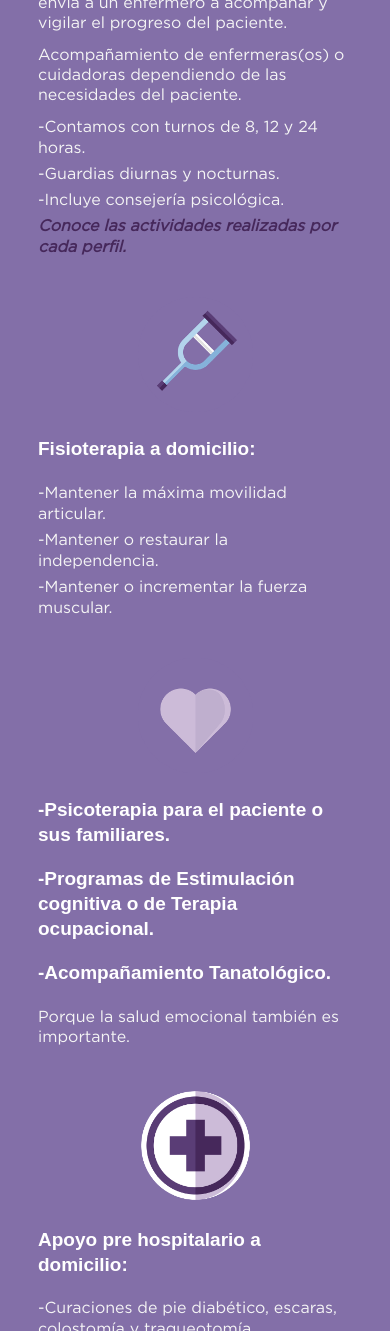
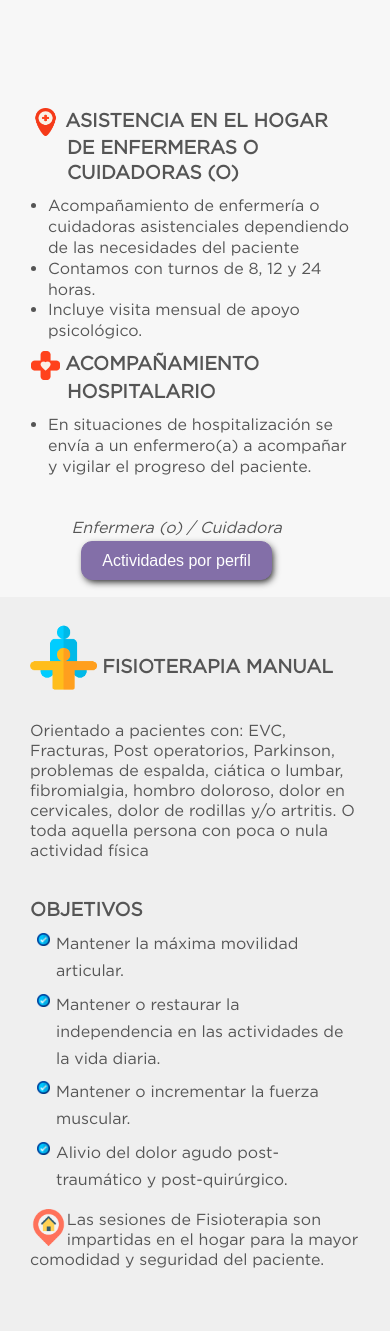
Before and after one commit to jnoelopez85/vitality, a PHP site: page /nuestros-servicios.php in a window 390 px wide. Shown: the part 413-1744 px from the top of the page. Run offline with PHP 8.4, Linux system fonts and the light colour scheme; some libraries are stand-ins or nearby versions; some web fonts are replaced.

Commit message:
no message

```diff
--- a/css/style.css
+++ b/css/style.css
@@ -38,6 +38,29 @@
 	padding-bottom: 6px;
 	line-height: 17px;
 }
+
+/*utilidades*/
+.titulo-icon{
+  width: 1.5em;
+}
+
+.titulo-icon-fisio{
+    width: 3.5em;
+    padding-bottom: 1.1em;
+}
+
+.center{text-align:center;}
+.left{text-align:left;}
+.right{text-align:right;}
+.justify{text-align:justify;}
+
+.centrarCaja{
+  width: 50%;
+  display: block;
+  margin-left: auto;
+  margin-right: auto;
+}
+
 
 #page {
   position: relative;
@@ -895,6 +918,125 @@
   text-decoration: none;
 }
 
+#gtco-tituloServicio {
+  color: #836fa8;
+  background: #fff;
+}
+
+#gtco-tituloServicio h1{
+	color: #555;
+	font-weight: bold;
+	font-size: 24px;
+}
+#gtco-servicios1 {
+  color: #555;
+  background: #f7f7f7;
+}
+
+#gtco-servicios1 h1{
+	font-family: "vitality", Arial, sans-serif;
+	font-size: 24px;
+}
+
+#gtco-servicios1 h2{
+	font-family: "vitality", Arial, sans-serif;
+	font-weight: bold;
+	font-size: 19px;
+	line-height: 1.3;
+	margin-bottom: 10px;
+	margin-left: 37px;
+	text-indent: -36px;
+}
+
+#gtco-servicios1 p{
+  color: #555;
+}
+
+#gtco-servicios1 li{
+  margin-left: -22px;
+  line-height: 1.3em;
+}
+
+#gtco-servicios2 {
+  color: #555;
+  background: #efefef;
+}
+
+#gtco-servicios2 h1{
+	font-family: "vitality", Arial, sans-serif;
+	font-size: 24px;
+}
+
+#gtco-servicios2 h2{
+    font-family: "vitality", Arial, sans-serif;
+    font-weight: bold;
+	font-size: 19px;
+	line-height: 1.3;
+	margin-bottom: 8px;
+}
+
+#gtco-servicios2 p{
+  color: #555;
+  padding-bottom: 26px;
+}
+
+ul.vineta_fisio{
+	list-style-type: none;
+    padding-left: 7px;
+
+}
+
+.vineta_fisio li{
+	background-image: url(../images/vineta-fisioterapia.png);
+	background-size: 13px;
+	background-position-y: 3px;
+	background-repeat: no-repeat;
+	padding-left: 19px;
+	padding-bottom: 6px;
+	line-height: 1.7em;
+}
+
+#gtco-servicios3 {
+  color: #555;
+  background: #fff;
+  padding-bottom: 0px;
+}
+
+#gtco-servicios3 h1{
+	font-family: "vitality", Arial, sans-serif;
+	font-size: 24px;
+}
+
+#gtco-servicios3 h2{
+    font-family: "vitality", Arial, sans-serif;
+    font-weight: bold;
+	font-size: 19px;
+	line-height: 1.3;
+	margin-bottom: 8px;
+}
+
+#gtco-servicios3 p{
+  color: #555;
+}
+
+ul.vineta_urgencia{
+	list-style-type: none;
+    padding-left: 7px;
+	padding-top: 5em;
+}
+
+.vineta_urgencia li{
+	background-image: url(../images/vineta_cuidados_urgencia.png);
+	background-size: 13px;
+	background-position-y: 3px;
+	background-repeat: no-repeat;
+	padding-left: 19px;
+	padding-bottom: 2.5em;
+	line-height: 17px;
+	font-weight: bold;
+	font-size: 1.3em;
+}
+
 #gtco-subscribe {
   color: #fff;
   background: #836fa8;
@@ -902,17 +1044,16 @@
 }
 
 #gtco-subscribe h1{
+	font-family: "vitality", Arial, sans-serif;
 	font-size: 24px;
-	margin-top: 20px;
-    margin-bottom: 10px;
 }
 
 #gtco-subscribe h2{
-    font-family: "Droid Sans", Arial, sans-serif;
+   font-family: "vitality", Arial, sans-serif;
     font-weight: bold;
-    margin: 0 0 20px 0;
 	font-size: 19px;
 	line-height: 1.3;
+	margin-bottom: 8px;
 }
 
 #gtco-subscribe .form-control {
@@ -2222,10 +2363,11 @@
 
 #gtco-compromisos h1{
 	font-size: 24px;
+	color: #777777;
 }
 
 #gtco-compromisos h2{
-	color: #836fa8;
+	color: #555;
     font-size: 18px;
     padding-left: 12px;
 	margin-top: 20px;
--- a/nuestros-servicios.php
+++ b/nuestros-servicios.php
@@ -16,110 +16,195 @@
 
 	<br>
 	<br>
-
-	<div id='gtco-subscribe'>
+	<div id='gtco-tituloServicio'>
 		<div class='gtco-container'>
 			<div class='row'>
 				<div class='col-md-12'>
-					<form class='form-inline'>
-						<br>
-						<h1 class='text-center'>Nuestros Servicios</h1>
-						<div class='col-md-3 col-sm-3'>
-							<div class='form-group animate-box' data-animate-effect='fadeIn'>
-								<img src='images/vitality-acompanamiento-hospitalario-atencion-domiciliaria.png' class='img-responsive center-block' alt='Servicio de acompañamiento hospitalario o atención domiciliaria Mérida Yucatán'>
-								<h2>Acompañamiento hospitalario o Atención domiciliaria:</h2>
-								<p>En situaciones de hospitalización se envía a un enfermero a acompañar y vigilar el progreso del paciente.</p>
-								<p>Acompañamiento de enfermeras(os) o cuidadoras dependiendo de las necesidades del paciente.</p>
-								<p class='lista'>-Contamos con turnos de 8, 12 y 24 horas.</p>
-								<p class='lista'>-Guardias diurnas y nocturnas.</p>
-								<p class='lista'>-Incluye consejería psicológica.</p>
-								<p class='lista'><a href='actividades-servicios-enfermera-cuidadora-vitality-adultos-mayores.pdf'><b><i>Conoce las actividades realizadas por cada perfil.</i></b></a></p>
-							</div>
-						</div>
-
-						<div class='col-md-3 col-sm-3'>
-							<div class='form-group animate-box' data-animate-effect='fadeIn'>
-								<img src='images/vitality-fisioterapia-a-domicilio.png' class='img-responsive center-block' alt='Fisioterapia a domicilio para adultos en vitality'>
-								<h2>Fisioterapia a domicilio:</h2>
-								<p class='lista'>-Mantener la máxima movilidad articular.</p>
-								<p class='lista'>-Mantener o restaurar la independencia.</p>
-								<p class='lista'>-Mantener o incrementar la fuerza muscular.</p>
-							</div>
-						</div>
-						<div class='col-md-3 col-sm-3'>
-							<div class='form-group animate-box' data-animate-effect='fadeIn'>
-								<img src='images/vitality-psicoterapia.png' class='img-responsive center-block' alt='Atencion psicológica a domicilio vitality'>
-								<h2>-Psicoterapia para el paciente o sus familiares.</h2>
-								<h2>-Programas de Estimulación cognitiva o de Terapia ocupacional.</h2>
-								<h2>-Acompañamiento Tanatológico.</h2>
-								<p>Porque la salud emocional también es importante.</p>
-							</div>
-						</div>
-
-						<div class='col-md-3 col-sm-3'>
-							<div class='form-group animate-box' data-animate-effect='fadeIn'>
-								<img src='images/vitality-apoyo-prehospitalario-a-domicilio.png' class='img-responsive center-block' alt='Apoyo pre hospitalario a domicilio, inyecciones, curaciones vitality Mérida'>
-								<h2>Apoyo pre hospitalario a domicilio:</h2>
-								<p class='lista'>-Curaciones de pie diabético, escaras, colostomía y traqueotomía.</p>
-								<p class='lista'>-Hidratación oral.</p>
-								<p class='lista'>-Inyecciones.</p>
-								<p class='lista'>-Canalizaciones.</p>
-								<p class='lista'>-Acompañamiento a citas médicas.</p>
-								<p class='lista'>-Acompañamiento a laboratorio.</p>
-							</div>
-						</div>
-
-					</form>
+					<br>
+					<h1 class='center'><img class="titulo-icon" src='images/Icono-Servicios.png' alt='Valoración inicial vitality'> NUESTROS SERVICIOS</h1>
 				</div>
 			</div>
 		</div>
 	</div>
 
-	<br>
-	<br>
+
+	<div id='gtco-servicios1'>
+		<div class='gtco-container'>
+			<div class='row'>
+				<div class='col-md-12'>
+						<div class='col-md-6 col-sm-6'>
+							<div class=' animate-box' data-animate-effect='fadeIn'>
+									<br>
+									<img src='images/CUIDADOS-ASISTENCIALES.png' class='img-responsive' alt='Servicio de acompañamiento hospitalario o atención domiciliaria Mérida Yucatán'>
+									<br>
+							</div>
+						</div>
+
+						<div class='col-md-6 col-sm-6'>
+							<div class='animate-box' data-animate-effect='fadeIn'>
+								<br>
+								<br>
+								<br>
+								<h2><img class="titulo-icon" src='images/icono-asistencia-en-el-hogar.png' alt='Valoración inicial vitality'> ASISTENCIA EN EL HOGAR DE ENFERMERAS O CUIDADORAS (O)</h2>
+								<ul>
+									<li>Acompañamiento de enfermería o cuidadoras asistenciales dependiendo de las necesidades del paciente</li>
+									<li>Contamos con turnos de 8, 12 y 24 horas.</li>
+									<li>Incluye visita mensual de apoyo psicológico.</li>
+								</ul>
+								<h2><img class="titulo-icon" src='images/icono-acompanamiento-hospitalario.png' alt='Valoración inicial vitality'> ACOMPAÑAMIENTO HOSPITALARIO</h2>
+								<ul>
+									<li>En situaciones de hospitalización se envía a un enfermero(a) a acompañar y vigilar el progreso del paciente.</li>
+								</ul>
+								<br>
+								<i>&emsp; &emsp; Enfermera (o) / Cuidadora</i>
+								<p>&emsp; &emsp;&nbsp;&nbsp; <a href='nuestros-servicios.php' title='Servicios y compromiso con el adulto mayor' class='btn btn-primary btn-lg'>Actividades por perfil</a></p>
+							</div>
+						</div>
+				</div>
+			</div>
+		</div>
+	</div>
+
+
+	<div id='gtco-servicios2'>
+		<div class='gtco-container'>
+			<div class='row'>
+				<div class='col-md-12'>
+
+						<div class='col-md-6 col-sm-6'>
+							<div class='animate-box' data-animate-effect='fadeIn'>
+								<br>
+								<h2><img class="titulo-icon-fisio" src='images/icono-fisioterapia.png' alt='Valoración inicial vitality'> FISIOTERAPIA MANUAL</h2>
+								<p>Orientado a pacientes con: EVC, Fracturas, Post operatorios, Parkinson, problemas de espalda, ciática o lumbar, fibromialgia, hombro doloroso, dolor en cervicales, dolor de rodillas y/o artritis. O toda aquella persona con poca o nula actividad física</p>
+								<h2>OBJETIVOS</h2>
+								<ul class='vineta_fisio'>
+									<li>Mantener la máxima movilidad articular.</li>
+									<li>Mantener o restaurar la independencia en las actividades de la vida diaria.</li>
+									<li>Mantener o incrementar la fuerza muscular.</li>
+									<li>Alivio del dolor agudo post-traumático y post-quirúrgico.</li>
+								</ul>
+
+								<img class='pull-left' src='images/icono-fisioterapia-hogar.png' alt='Valoración inicial vitality' style='width: 2.3em;'>
+								<p>Las sesiones de Fisioterapia son impartidas en el hogar para la mayor comodidad y seguridad del paciente.</p>
+							</div>
+						</div>
+						<div class='col-md-6 col-sm-6'>
+							<div class=' animate-box' data-animate-effect='fadeIn'>
+									<br>
+									<img src='images/CUIDADOS-POST-OPERATORIOS.png' class='img-responsive' alt='Servicio de acompañamiento hospitalario o atención domiciliaria Mérida Yucatán'>
+									<br>
+							</div>
+						</div>
+				</div>
+			</div>
+		</div>
+	</div>
+
+	<div id='gtco-servicios3'>
+		<div class='gtco-container'>
+			<div class='row'>
+				<div class='col-md-12'>
+						<div class='col-md-6 col-sm-6'>
+							<div class=' animate-box' data-animate-effect='fadeIn'>
+									<br>
+								<img src='images/CUIDADOS-BIENESTAR-EMOCIONAL.png' class='img-responsive' alt='Servicio de acompañamiento hospitalario o atención domiciliaria Mérida Yucatán'>
+									<br>
+
+							</div>
+						</div>
+						<div class='col-md-6 col-sm-6'>
+							<div class='animate-box' data-animate-effect='fadeIn'>
+								<br>
+								<h2><img class="titulo-icon" src='images/icono-psicoterapia.png' alt='Valoración inicial vitality'> PSICOTERAPIA PARA EL PACIENTE Y/O SUS FAMILIARES</h2>
+								<p>Trabajamos con el paciente y/o familiares para ayudarlo a cambiar pensamientos, sentimientos o conductas que lo aquejan; a través de estrategias de intervención cognitiva, afectivas, conductuales o sistemáticas que trabajan para el bienestar, crecimiento personal y desarrollo ocupacional del paciente.</p>
+								<h2><img class="titulo-icon" src='images/icono-terapia-ocupacional.png' alt='Valoración inicial vitality'> PROGRAMAS DE TERAPIA OCUPACIONAL</h2>
+								<p>El objetivo de la terapia ocupacional es ayudar a la persona a que sea más independiente al realizar sus tareas cotidianas.</p>
+								<h2><img class="titulo-icon" src='images/icono-estimulacion-cognitiva.png' alt='Valoración inicial vitality'> PROGRAMAS DE ESTIMULACIÓN COGNITIVA</h2>
+								<p>Ejercicios y actividades que tienen como objetivo el estimular, mejorar y mantener las capacidades y funcionamiento cognitivo existente y ralentizar el deterioro que se produce.</p>
+								<h2><img class="titulo-icon" src='images/icono-acompanamiento-tanatologico.png' alt='Valoración inicial vitality'> ACOMPAÑAMIENTO TANATOLÓGICO</h2>
+								<p>Trabajamos con las personas y sus familiares que han sufrido una pérdida, asistiéndolos en las diferentes etapas del duelo y ayudándolos a comprenderla, enfrentarla y superarla</p>
+						</div>
+
+				</div>
+			</div>
+		</div>
+	</div>
+
+
+	<div id='gtco-servicios1'>
+		<div class='gtco-container'>
+			<div class='row animate-box' data-animate-effect='fadeIn''>
+				<div class='col-md-12'>
+
+						<div class='col-md-6 col-sm-6'>
+							<div class='col-md-12'>
+								<div class='col-md-6 col-sm-6'>
+									<ul class='vineta_urgencia'>
+										<li>Curaciones</li>
+										<li>Hidratación Oral</li>
+										<li>Inyecciones</li>
+										<li>Canalizaciones</li>
+									</ul>
+								</div>
+								<div class='col-md-6 col-sm-6'>
+									<ul class='vineta_urgencia'>
+										<li>Enemas</li>
+										<li>Nebulizaciones</li>
+										<li>Baños en cama</li>
+										<li>Acompañamiento a citas médicas</li>
+									</ul>
+								</div>
+							</div>
+						</div>
+						<div class='col-md-6 col-sm-6'>
+							<div class=' animate-box' data-animate-effect='fadeIn'>
+									<br>
+								<img src='images/CUIDADOS-DE-URGENCIA.png' class='img-responsive' alt='Servicio de acompañamiento hospitalario o atención domiciliaria Mérida Yucatán'>
+									<br>
+
+							</div>
+						</div>
+				</div>
+			</div>
+		</div>
+	</div>
 
 	<div class='gtco-section-overflow'>
 
 		<div class='gtco-section' id='gtco-compromisos' data-section='services'>
 			<div class='gtco-container'>
-				<h1 class='text-center'>Nuestros Compromisos</h1>
+				<h1 class='text-center'>
+					Nuestros Compromisos
+				</h1>
 				<br>
 				<div class='row'>
 					<div class='col-md-12 animate-box' data-animate-effect='fadeIn'>
 						<div class='row'>
+
 							<div class='col-md-4 col-sm-4'>
-								<div class='feature-left'>
+								<div class='feature-center'>
 									<span class='icon'>
-										<img src='images/vitality-valoracion-inicial.png' alt='Valoración inicial vitality'>
+										<img class='img-responsive center-block' src='images/vitality-valoracion-inicial.png' alt='Nuestro personal vitality'>
 									</span>
-									<div class='feature-copy'>
-										<h2>Valoración Inicial:</h2>
-										<p>Realización de una evaluación previa para conocer cuál es el personal más idóneo para el paciente, los cuidados de enfermería a realizar o el programa de fisioterapia a aplicar.</p>
-									</div>
+									<h2 class='center'>Valoración Inicial</h2>
 								</div>
 							</div>
 
 							<div class='col-md-4 col-sm-4'>
-								<div class='feature-left'>
+								<div class='feature-center'>
 									<span class='icon'>
-										<img src='images/vitality-mejor personal.png' alt='Nuestro personal vitality'>
+										<img class='img-responsive center-block' src='images/vitality-mejor personal.png' alt='Nuestro personal vitality'>
 									</span>
-									<div class='feature-copy'>
-										<h2>El mejor personal:</h2>
-										<p>Personal capacitado, con conocimiento y experiencia en el área de enfermería y cuidado geriátrico.</p>
-									</div>
+									<h2 class='center'>El mejor personal</h2>
 								</div>
 							</div>
 
 							<div class='col-md-4 col-sm-4'>
-								<div class='feature-left'>
+								<div class='feature-center'>
 									<span class='icon'>
-										<img src='images/vitality-supervision-constante.png' alt='Siempre al pendiente vitality'>
+										<img class='img-responsive center-block' src='images/vitality-supervision-constante.png' alt='Nuestro personal vitality'>
 									</span>
-									<div class='feature-copy'>
-										<h2>Supervisión constante:</h2>
-										<p>Supervisamos y asesoramos a nuestro personal de manera continua para asegurarnos de que recibes el mejor servicio.</p>
-									</div>
+									<h2 class='center'>Supervisión Constante</h2>
 								</div>
 							</div>
 
@@ -128,31 +213,27 @@
 
 					<div class='col-md-12 animate-box' data-animate-effect='fadeIn'>
 						<div class='row'>
+							<div class='col-md-2 col-sm-2'>
+
+							</div>
 							<div class='col-md-4 col-sm-4'>
-								<div class='feature-left'>
+								<div class='feature-center'>
 									<span class='icon'>
-										<img src='images/vitality-garantia.png' alt='Garantia vitality'>
+										<img class='img-responsive center-block' src='images/vitality-garantia.png' alt='Nuestro personal vitality'>
 									</span>
-									<div class='feature-copy'>
-										<h2>Garantía de cobertura:</h2>
-										<p>En caso de alguna incidencia imprevista de nuestro personal, cubrimos el servicio en un plazo no mayor a 4 horas, con personal de igual compromiso, conocimiento y dedicación.</p>
-									</div>
+									<h2 class='center'>Garantía de Cobertura</h2>
 								</div>
 							</div>
 
 							<div class='col-md-4 col-sm-4'>
-								<div class='feature-left'>
+								<div class='feature-center'>
 									<span class='icon'>
-										<img src='images/vitality-calidad.png' alt='Calidad en nuestro servicio vitality'>
+										<img class='img-responsive center-block' src='images/vitality-psicoterapia.png' alt='Nuestro personal vitality'>
 									</span>
-									<div class='feature-copy'>
-										<h2>Calidad:</h2>
-										<p>Confianza y tranquilidad de tener a tu familiar en buenas manos y en personal que respetará y cuidará en todo momento su integridad, intimidad y salud.</p>
-									</div>
+									<h2 class='center'>Confianza y Tranquilidad</h2>
 								</div>
 							</div>
-
-							<div class='col-md-4 col-sm-4'>
+							<div class='col-md-2 col-sm-2'>
 
 							</div>
 
```
Also changed, not shown: _nuestros-servicios.php (added, +170 -0 lines), images/CUIDADOS-ASISTENCIALES.jpg (added), images/CUIDADOS-BIENESTAR-EMOCIONAL.jpg (added), images/CUIDADOS-DE-URGENCIA.jpg (added), images/CUIDADOS-POST-OPERATORIOS.jpg (added), images/Icono-Servicios.png (added), images/icono-acompanamiento-hospitalario.png (added), images/icono-acompanamiento-tanatologico.png (added), images/icono-asistencia-en-el-hogar.png (added), images/icono-estimulacion-cognitiva.png (added), images/icono-fisioterapia-hogar.png (added), images/icono-fisioterapia.png (added), images/icono-psicoterapia.png (added), images/icono-terapia-ocupacional.png (added), 2 more files.
